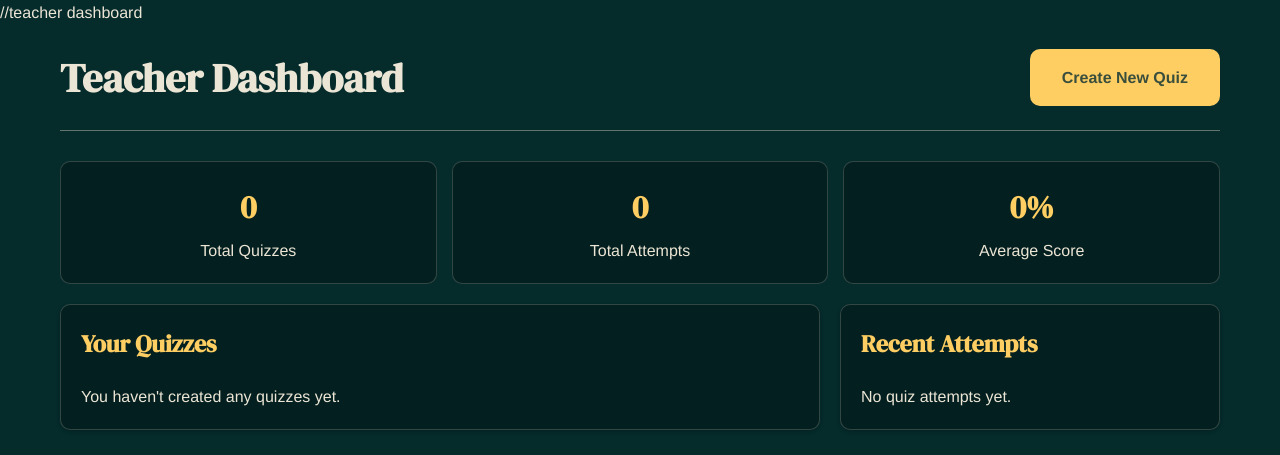
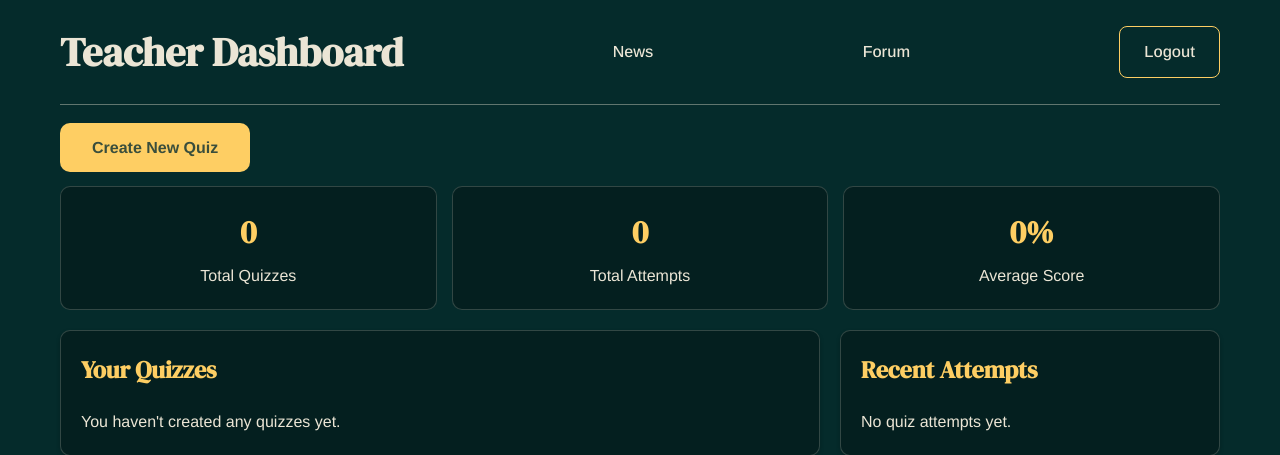
Before and after one commit to RuvaS20/webdevs, a PHP site: page /view/teacher/dashboard.php in a window 1280 px wide. Shown: the top 455 px of the page. Run offline with PHP 8.4, Linux system fonts and the light colour scheme; the visitor is signed in with stand-in values (Sample User, id 1); data that the repository does not hold is empty.

Commit message:
Update dashboard.php

```diff
--- a/view/teacher/dashboard.php
+++ b/view/teacher/dashboard.php
@@ -1,4 +1,3 @@
-//teacher dashboard
 <?php
 session_start();
 require_once '../../db/database.php';
@@ -11,7 +10,6 @@ if (!isset($_SESSION['user_id']) || $_SESSION['role'] !== 'teacher') {
     exit();
 }
 
-// Get teacher's quizzes with error checking
 try {
     $stmt = $pdo->prepare("
         SELECT
@@ -41,7 +39,7 @@ try {
         u.username as student_name
         FROM quiz_attempts qa
         JOIN quizzes q ON qa.quiz_id = q.quiz_id
-        JOIN users u ON qa.student_id = u.user_id
+        JOIN msasa_users u ON qa.student_id = u.user_id
         WHERE q.teacher_id = :teacher_id
         ORDER BY qa.start_time DESC
         LIMIT 5");
@@ -57,16 +55,12 @@ try {
 
 <!DOCTYPE html>
 <html lang="en">
-
 <head>
     <meta charset="UTF-8">
     <meta name="viewport" content="width=device-width, initial-scale=1.0">
     <title>Teacher Dashboard</title>
-        <link
-            href="https://fonts.googleapis.com/css2?family=DM+Serif+Display&family=Arimo:wght@400;500;700&display=swap"
-            rel="stylesheet">
+    <link href="https://fonts.googleapis.com/css2?family=DM+Serif+Display&family=Arimo:wght@400;500;700&display=swap" rel="stylesheet">
     <style>
-        /* Base styles */
         * {
             margin: 0;
             padding: 0;
@@ -80,14 +74,12 @@ try {
             line-height: 1.6;
         }
 
-        /* Dashboard Container */
         .dashboard {
             max-width: 1200px;
             margin: 0 auto;
             padding: 20px;
         }
 
-        /* Header Section */
         .header {
             display: flex;
             justify-content: space-between;
@@ -101,6 +93,13 @@ try {
             font-family: "DM Serif Display", serif;
             color: #EBE5D5;
             font-size: 2.5em;
+        }
+
+        .header a{
+            color: #EBE5D5;
+            text-decoration: none;
+            font-weight: 500;
+            transition: color 0.3s ease;
         }
 
         .create-quiz-btn {
@@ -119,7 +118,6 @@ try {
             box-shadow: 0 4px 8px rgba(254, 206, 99, 0.3);
         }
 
-        /* Stats Grid */
         .stats-grid {
             display: grid;
             grid-template-columns: repeat(3, 1fr);
@@ -149,7 +147,6 @@ try {
             margin-bottom: 5px;
         }
 
-        /* Main Content */
         .dashboard-grid {
             display: grid;
             grid-template-columns: 2fr 1fr;
@@ -160,7 +157,7 @@ try {
             background: #041f1f;
             border-radius: 10px;
             padding: 20px;
-            box-shadow: 0 2px 4px rgba(0, 0, 0, 0.2);
+            box-shadow: 0 2px 4px rgba(0,0,0,0.2);
             margin-bottom: 20px;
             border: 1px solid rgba(235, 229, 213, 0.2);
         }
@@ -172,7 +169,6 @@ try {
             font-size: 1.5em;
         }
 
-        /* Quiz Items */
         .quiz-item {
             border: 1px solid rgba(235, 229, 213, 0.2);
             border-radius: 10px;
@@ -185,7 +181,7 @@ try {
         .quiz-item:hover {
             transform: translateY(-2px);
             border-color: #FECE63;
-            box-shadow: 0 4px 8px rgba(0, 0, 0, 0.2);
+            box-shadow: 0 4px 8px rgba(0,0,0,0.2);
         }
 
         .quiz-item h3 {
@@ -194,7 +190,6 @@ try {
             font-family: "DM Serif Display", serif;
         }
 
-        /* Quiz Stats and Actions */
         .quiz-stats {
             display: flex;
             gap: 20px;
@@ -209,7 +204,6 @@ try {
             margin-top: 10px;
         }
 
-        /* Buttons */
         .btn {
             padding: 0.5rem 1rem;
             border: none;
@@ -237,10 +231,9 @@ try {
 
         .btn:hover {
             transform: translateY(-1px);
-            box-shadow: 0 2px 4px rgba(0, 0, 0, 0.2);
+            box-shadow: 0 2px 4px rgba(0,0,0,0.2);
         }
 
-        /* Recent Attempts */
         .attempt-item {
             padding: 10px 0;
             border-bottom: 1px solid rgba(235, 229, 213, 0.2);
@@ -250,10 +243,8 @@ try {
             border-bottom: none;
         }
 
-        /* Modal Styles */
         .modal {
             display: none;
-            /* Start hidden by default */
             position: fixed;
             z-index: 1000;
             left: 0;
@@ -287,7 +278,6 @@ try {
             color: #FECE63;
         }
 
-        /* Form Styles */
         .form-group label {
             color: #EBE5D5;
         }
@@ -307,7 +297,6 @@ try {
             outline: none;
         }
 
-        /* Messages */
         .success-message {
             background-color: rgba(76, 175, 80, 0.1);
             border: 1px solid #4CAF50;
@@ -334,9 +323,6 @@ try {
             transition: opacity 0.5s ease;
         }
 
-        /* Add/update these styles in your dashboard.php */
-
-        /* Modal Styles */
         .modal {
             display: none;
             position: fixed;
@@ -361,7 +347,6 @@ try {
             border-radius: 10px;
         }
 
-        /* Question Block Styles */
         .question-block {
             background: #052B2B;
             border: 1px solid rgba(235, 229, 213, 0.2);
@@ -406,7 +391,6 @@ try {
             cursor: pointer;
         }
 
-        /* Form Styles Update */
         .form-group {
             margin-bottom: 20px;
         }
@@ -435,7 +419,6 @@ try {
             outline: none;
         }
 
-        /* Button styles for the modal */
         .btn-danger {
             background-color: #f44336;
             color: #EBE5D5;
@@ -459,7 +442,15 @@ try {
             color: #3A4E3C;
         }
 
-        /* Responsive Design */
+        .logout-btn {
+            color: #EBE5D5;
+            text-decoration: none;
+            padding: 12px 24px;
+            border-radius: 8px;
+            border: 1px solid #FECE63;
+            transition: all 0.3s;
+        }
+
         @media (max-width: 768px) {
             .dashboard-grid {
                 grid-template-columns: 1fr;
@@ -480,7 +471,6 @@ try {
         }
     </style>
 </head>
-
 <body>
     <div class="dashboard">
         <?php if(isset($_SESSION['success'])): ?>
@@ -503,9 +493,13 @@ try {
 
         <div class="header">
             <h1>Teacher Dashboard</h1>
-                <a href="create_quiz.php" class="create-quiz-btn">Create New Quiz</a>
+            <a href="../news.php">News</a>
+            <a href="../forum/index.php">Forum</a>
+            <a href="../../auth/logout.php" class="logout-btn">Logout</a>
         </div>
-
+        <div>
+            <a href="create_quiz.php" class="create-quiz-btn">Create New Quiz</a><br><br>
+        </div>
         <div class="stats-grid">
             <div class="stat-card">
                 <h3><?php echo count($quizzes); ?></h3>
@@ -552,16 +546,12 @@ try {
                                     <div class="quiz-stats">
                                         <span>Difficulty: <?php echo htmlspecialchars($quiz['difficulty_level']); ?></span>
                                         <span>Attempts: <?php echo $quiz['attempt_count']; ?></span>
-                                    <span>Average Score:
-                                        <?php echo $quiz['average_score'] ? round($quiz['average_score'], 1) : 0; ?>%</span>
+                                        <span>Average Score: <?php echo $quiz['average_score'] ? round($quiz['average_score'], 1) : 0; ?>%</span>
                                     </div>
                                     <div class="quiz-actions">
-                                    <a href="view_results.php?id=<?php echo $quiz['quiz_id']; ?>"
-                                        class="btn btn-view">View Results</a>
-                                    <a href="#" onclick="openEditQuizModal(<?php echo $quiz['quiz_id']; ?>)"
-                                        class="btn btn-edit">Edit Quiz</a>
-                                    <button onclick="deleteQuiz(<?php echo $quiz['quiz_id']; ?>, event)"
-                                        class="btn btn-delete">Delete</button>
+                                        <a href="view_results.php?id=<?php echo $quiz['quiz_id']; ?>" class="btn btn-view">View Results</a>
+                                        <a href="#" onclick="openEditQuizModal(<?php echo $quiz['quiz_id']; ?>)" class="btn btn-edit">Edit Quiz</a>
+                                        <button onclick="deleteQuiz(<?php echo $quiz['quiz_id']; ?>, event)" class="btn btn-delete">Delete</button>
                                     </div>
                                 </li>
                             <?php endforeach; ?>
@@ -591,8 +581,6 @@ try {
             </div>
         </div>
 
-            <!-- Edit Quiz Modal -->
-            <!-- Edit Quiz Modal -->
         <div id="editQuizModal" class="modal">
             <div class="modal-content">
                 <div class="modal-header">
@@ -637,7 +625,6 @@ try {
     </div>
 
     <script>
-        // Auto-hide success and error messages after 3 seconds
         document.addEventListener('DOMContentLoaded', function() {
             const messages = document.querySelectorAll('.success-message, .error-message');
             messages.forEach(message => {
@@ -654,5 +641,4 @@ try {
     <script src="../../assets/js/quiz_delete.js"></script>
     <script src="../../assets/js/quiz_editor.js"></script>
 </body>
-
 </html>
```
Lines whose indentation alone changed are shown as unchanged.
